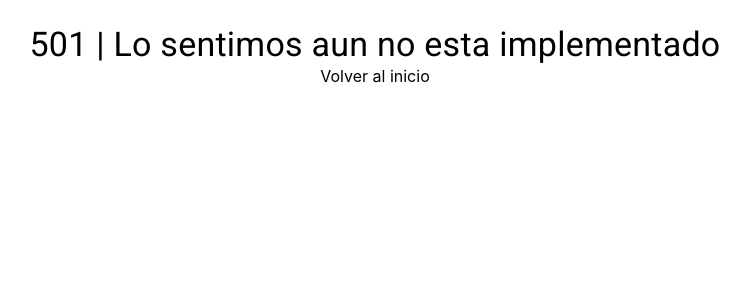
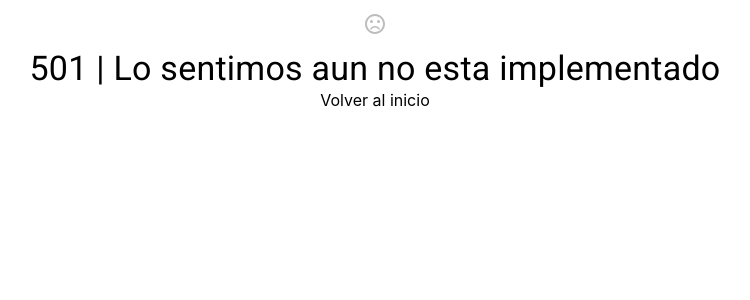
Before and after one commit to miriamMartinezUB/Data-Studies, a React (Create React App) app: page /not/implemented in a window 1280 px wide. Shown: the top 300 px of the page, without its empty margins (265-1015 px from the left). Built offline with nearby package versions, Linux system fonts and the light colour scheme.

Commit message:
Add new icon and delete uneeded imports

```diff
--- a/src/constants/icons.js
+++ b/src/constants/icons.js
@@ -1,6 +1,4 @@
 import DeleteIcon from '@material-ui/icons/Delete';
-import AlarmIcon from '@material-ui/icons/Alarm';
-import AddShoppingCartIcon from '@material-ui/icons/AddShoppingCart';
 import MailOutlineIcon from '@material-ui/icons/MailOutline';
 import SearchIcon from '@material-ui/icons/Search';
 import GetAppIcon from '@material-ui/icons/GetApp';
@@ -9,6 +7,7 @@ import PublishIcon from '@material-ui/icons/Publish';
 import AddCircleOutlineIcon from '@material-ui/icons/AddCircleOutline';
 import PersonAddOutlinedIcon from '@material-ui/icons/PersonAddOutlined';
 import PersonOutlinedIcon from '@material-ui/icons/PersonOutlined';
+import SentimentVeryDissatisfiedIcon from '@material-ui/icons/SentimentVeryDissatisfied';
 
 export const nameIcons = {
     DELETE: 'delete',
@@ -19,7 +18,8 @@ export const nameIcons = {
     UPLOAD: 'upload',
     NEW: 'new',
     ADD_USER: 'add_user',
-    USER: 'user'
+    USER: 'user',
+    SAD:'sad'
 }
 
 export const iconsByName = {
@@ -31,5 +31,6 @@ export const iconsByName = {
     upload: <PublishIcon/>,
     new: <AddCircleOutlineIcon/>,
     add_user: <PersonAddOutlinedIcon/>,
-    user: <PersonOutlinedIcon/>
+    user: <PersonOutlinedIcon/>,
+    sad: <SentimentVeryDissatisfiedIcon/>
 }
```
